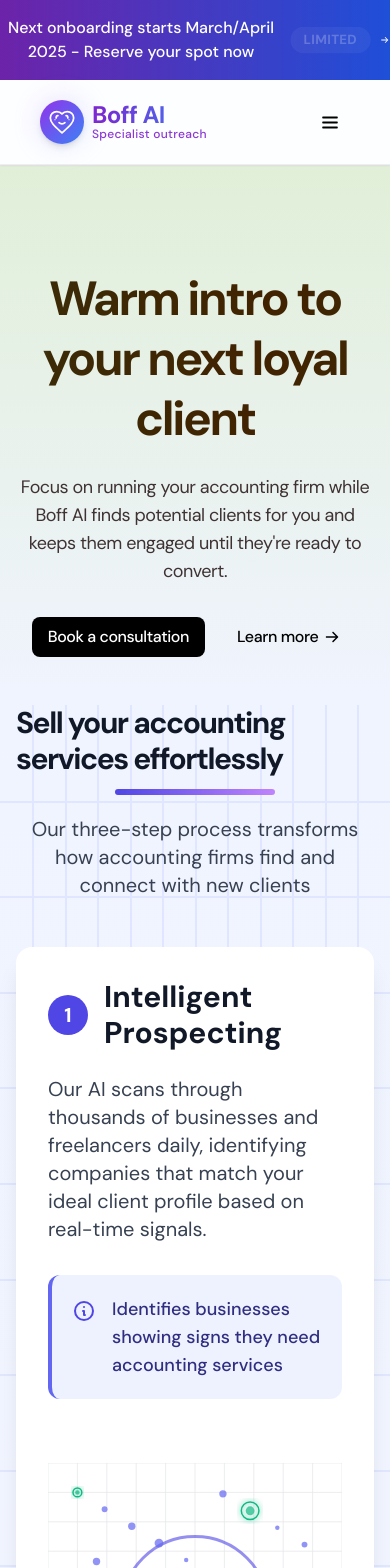
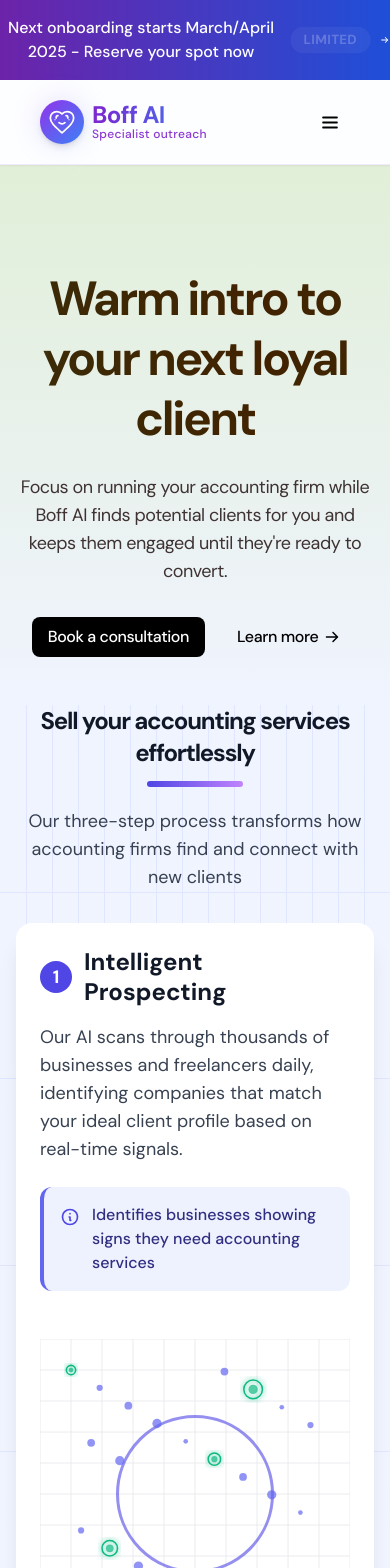
Before and after one commit to Huss-ain/boff_expansion, a Next.js app: page /Industries/accounting in a window 390 px wide. Shown: the top 1568 px of the page. Built offline with nearby package versions, Linux system fonts and the light colour scheme.

Commit message:
mobile fix

```diff
--- a/src/sections/accounting/OutreachShowcase.tsx
+++ b/src/sections/accounting/OutreachShowcase.tsx
@@ -6,9 +6,30 @@ interface CellHighlight {
   col: number;
   row: number;
   duration: number;
+  isMobile: boolean;
 }
 
 export const OutreachShowcase = () => {
+  // Track if we're on mobile for responsive grid
+  const [isMobile, setIsMobile] = useState(false);
+
+  // Check for mobile on mount and window resize
+  useEffect(() => {
+    const checkMobile = () => {
+      setIsMobile(window.innerWidth < 768);
+    };
+
+    // Initial check
+    checkMobile();
+
+    // Add resize listener
+    window.addEventListener('resize', checkMobile);
+
+    return () => {
+      window.removeEventListener('resize', checkMobile);
+    };
+  }, []);
+
   // Generate deterministic data points for visualization
   const generateDataPoints = (count: number) => {
     return Array.from({ length: count }).map((_, i) => {
@@ -25,7 +46,7 @@ export const OutreachShowcase = () => {
 
   const dataPoints = generateDataPoints(20);
 
-  // Add state for occasional cell highlights in the Excel grid - fix type
+  // Add state for occasional cell highlights in the Excel grid
   const [highlightedCells, setHighlightedCells] = useState<CellHighlight[]>([]);
 
   // Occasionally highlight random cells in the grid
@@ -36,11 +57,23 @@ export const OutreachShowcase = () => {
       const count = Math.floor(Math.random() * 5) + 3; // 3-7 highlights
 
       for (let i = 0; i < count; i++) {
+        if (isMobile) {
+          // Mobile grid: more rows (30), fewer columns (15) - but with spacing that creates horizontal rectangles
           newHighlights.push({
-          col: Math.floor(Math.random() * 12), // Fewer columns now
-          row: Math.floor(Math.random() * 60), // More rows
+            col: Math.floor(Math.random() * 15), // Fewer columns on mobile (15 wider columns)
+            row: Math.floor(Math.random() * 30), // More rows on mobile (30 shorter rows)
             duration: Math.floor(Math.random() * 4) + 2, // 2-5 seconds
+            isMobile: true
           });
+        } else {
+          // Desktop grid
+          newHighlights.push({
+            col: Math.floor(Math.random() * 12), // Fewer columns on desktop
+            row: Math.floor(Math.random() * 60), // More rows on desktop
+            duration: Math.floor(Math.random() * 4) + 2, // 2-5 seconds
+            isMobile: false
+          });
+        }
       }
 
       setHighlightedCells(newHighlights);
@@ -55,7 +88,7 @@ export const OutreachShowcase = () => {
     }, Math.floor(Math.random() * 4000) + 3000);
 
     return () => clearInterval(interval);
-  }, []);
+  }, [isMobile]);
 
   // Refs for scroll animations
   const section1Ref = useRef(null);
@@ -96,9 +129,39 @@ export const OutreachShowcase = () => {
 
   return (
     <section id="outreach-showcase" className="pt-0 pb-24 bg-gradient-to-b from-[#F0F4FF] to-[#FAFBFF] relative overflow-hidden">
-      {/* Excel-like grid background - adjusted for more visibility and horizontal rectangles */}
+      {/* Responsive Excel-like grid background */}
       <div className="absolute inset-0 w-full h-full pointer-events-none opacity-40">
-        {/* Vertical grid lines - fewer and more widely spaced */}
+        {/* Mobile grid (showing when isMobile is true) */}
+        {isMobile && (
+          <>
+            {/* FEWER vertical grid lines (15) to create WIDER cells horizontally */}
+            <div className="absolute inset-0">
+              {Array.from({ length: 15 }).map((_, i) => (
+                <div
+                  key={`v-${i}`}
+                  className="absolute top-0 bottom-0 w-[1px] bg-indigo-200"
+                  style={{ left: `${(i + 1) * 6.67}%` }} // 15 columns (100/15 = 6.67%) - WIDER columns
+                />
+              ))}
+            </div>
+
+            {/* MORE horizontal grid lines (30) to create SHORTER cells vertically */}
+            <div className="absolute inset-0">
+              {Array.from({ length: 30 }).map((_, i) => (
+                <div
+                  key={`h-${i}`}
+                  className="absolute left-0 right-0 h-[1px] bg-indigo-200"
+                  style={{ top: `${(i + 1) * 3.33}%` }} // 30 rows (100/30 = 3.33%) - SHORTER rows
+                />
+              ))}
+            </div>
+          </>
+        )}
+
+        {/* Desktop grid (showing when isMobile is false) */}
+        {!isMobile && (
+          <>
+            {/* Vertical grid lines - fewer and more widely spaced on desktop */}
             <div className="absolute inset-0">
               {Array.from({ length: 12 }).map((_, i) => (
                 <div
@@ -109,7 +172,7 @@ export const OutreachShowcase = () => {
               ))}
             </div>
 
-        {/* Horizontal grid lines - more and closer together */}
+            {/* Horizontal grid lines - more and closer together on desktop */}
             <div className="absolute inset-0">
               {Array.from({ length: 60 }).map((_, i) => (
                 <div
@@ -119,17 +182,19 @@ export const OutreachShowcase = () => {
                 />
               ))}
             </div>
+          </>
+        )}
 
-        {/* Highlighted cells - adjusted for new grid dimensions */}
+        {/* Cell highlights that animate - responsive to mobile or desktop grid */}
         {highlightedCells.map((cell, index) => (
           <div
             key={`highlight-${index}`}
             className="absolute bg-indigo-100 opacity-60 transition-opacity"
             style={{
-              left: `${cell.col * 8.33}%`,
-              top: `${cell.row * 1.667}%`,
-              width: '8.33%',
-              height: '1.667%',
+              left: `${cell.col * (cell.isMobile ? 6.67 : 8.33)}%`,
+              top: `${cell.row * (cell.isMobile ? 3.33 : 1.667)}%`,
+              width: cell.isMobile ? '6.67%' : '8.33%',
+              height: cell.isMobile ? '3.33%' : '1.667%',
               animationName: 'cellHighlight',
               animationDuration: `${cell.duration}s`,
               animationFillMode: 'both'
@@ -139,50 +204,51 @@ export const OutreachShowcase = () => {
       </div>
 
       <div className="container mx-auto px-4 relative z-10">
-        {/* Updated Introduction Header with the line but normal text color */}
+        {/* Introduction Header - improved responsive text sizing */}
         <div className="flex flex-col items-center mb-8">
-          <h2 className="text-3xl md:text-[42px] md:leading-[48px] font-bold tracking-tighter text-gray-900">
+          <h2 className="text-2xl sm:text-3xl md:text-[42px] md:leading-[48px] font-bold tracking-tighter text-gray-900 text-center">
             Sell your accounting services effortlessly
           </h2>
-          <div className="h-1.5 w-40 mt-3 bg-gradient-to-r from-indigo-600 to-purple-400 rounded-full"></div>
-          <p className="text-xl text-gray-700 mt-5 text-center max-w-4xl">
+          <div className="h-1.5 w-24 sm:w-40 mt-3 bg-gradient-to-r from-indigo-600 to-purple-400 rounded-full"></div>
+          <p className="text-lg sm:text-xl text-gray-700 mt-5 text-center max-w-4xl">
             Our three-step process transforms how accounting firms find and connect with new clients
           </p>
         </div>
 
         {/* Timeline indicators */}
-        <div className="max-w-4xl mx-auto relative mb-12 px-4">
+        <div className="max-w-4xl mx-auto relative mb-8 md:mb-12 px-4">
           <div className="absolute left-1/2 top-0 bottom-0 w-1 bg-indigo-200 transform -translate-x-1/2"></div>
         </div>
 
-        {/* Step 1: AI Data Mining */}
-        <div ref={section1Ref} className="max-w-6xl mx-auto bg-white rounded-2xl shadow-xl p-8 md:p-12 mb-16 opacity-0 transition-all duration-1000 translate-y-8">
-          {/* Content for Step 1 */}
-          <div className="flex flex-col md:flex-row items-start gap-12">
+        {/* Step 1: AI Data Mining - Improved mobile layout */}
+        <div ref={section1Ref} className="max-w-6xl mx-auto bg-white rounded-2xl shadow-xl p-6 sm:p-8 md:p-12 mb-8 md:mb-16 opacity-0 transition-all duration-1000 translate-y-8">
+          <div className="flex flex-col md:flex-row items-start gap-8 md:gap-12">
             <div className="w-full md:w-1/2">
-              <h3 className="text-3xl md:text-4xl font-bold text-gray-900 mb-6 flex items-center">
-                <span className="w-10 h-10 rounded-full bg-indigo-600 flex items-center justify-center text-white font-bold text-xl mr-4 flex-shrink-0">1</span>
-                Intelligent Prospecting
+              <h3 className="text-2xl sm:text-3xl md:text-4xl font-bold text-gray-900 mb-4 md:mb-6 flex items-center">
+                <span className="w-8 h-8 sm:w-10 sm:h-10 rounded-full bg-indigo-600 flex items-center justify-center text-white font-bold text-lg sm:text-xl mr-3 md:mr-4 flex-shrink-0">1</span>
+                <span className="leading-tight">Intelligent Prospecting</span>
               </h3>
-              <p className="text-xl text-gray-700 mb-8">
+              <p className="text-lg sm:text-xl text-gray-700 mb-6 md:mb-8">
                 Our AI scans through thousands of businesses and freelancers daily, identifying companies
                 that match your ideal client profile based on real-time signals.
               </p>
-              <div className="bg-indigo-50 p-5 rounded-xl border-l-4 border-indigo-500">
+              <div className="bg-indigo-50 p-4 sm:p-5 rounded-xl border-l-4 border-indigo-500">
                 <div className="flex items-start">
-                  <div className="text-indigo-600 mr-4 mt-1">
-                    <svg className="w-6 h-6" fill="none" viewBox="0 0 24 24" stroke="currentColor">
+                  <div className="text-indigo-600 mr-3 mt-1 flex-shrink-0">
+                    <svg className="w-5 h-5 sm:w-6 sm:h-6" fill="none" viewBox="0 0 24 24" stroke="currentColor">
                       <path strokeLinecap="round" strokeLinejoin="round" strokeWidth={2} d="M13 16h-1v-4h-1m1-4h.01M21 12a9 9 0 11-18 0 9 9 0 0118 0z" />
                     </svg>
                   </div>
-                  <p className="text-lg text-indigo-900 font-medium">
+                  <p className="text-base sm:text-lg text-indigo-900 font-medium">
                     Identifies businesses showing signs they need accounting services
                   </p>
                 </div>
               </div>
             </div>
+
+            {/* Keep the visualization, but make it responsive */}
             <div className="w-full md:w-1/2 flex justify-center pt-4">
-              <div className="relative w-full max-w-md aspect-square">
+              <div className="relative w-full max-w-sm md:max-w-md aspect-square">
                 {/* Data Mining Visualization with deterministic points */}
                 <svg className="w-full h-full" viewBox="0 0 400 400" preserveAspectRatio="xMidYMid meet">
                   <defs>
```
Lines whose indentation alone changed are shown as unchanged.
